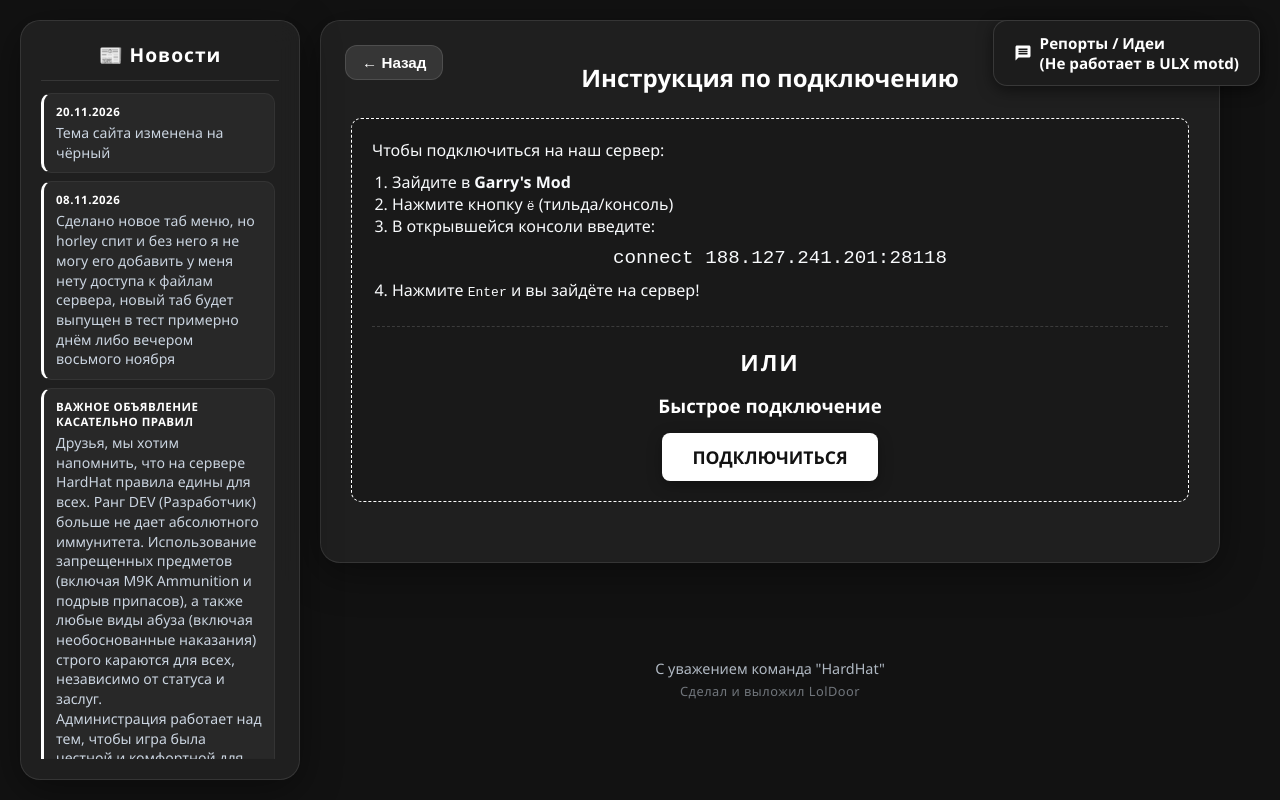
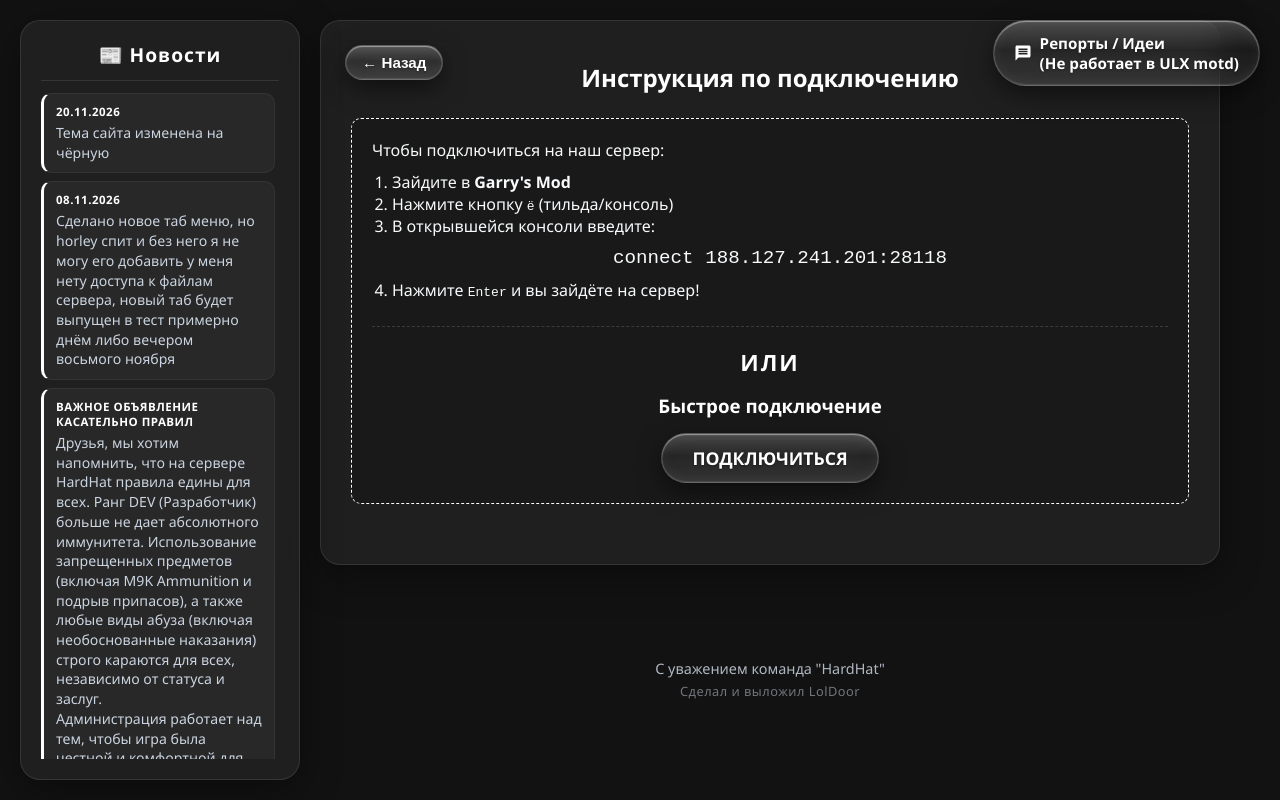
Before and after one commit to LolDoor/Stroy, a plain HTML site: page index.html in a window 1280 px wide. Both pictures are taken after a click on the button "Подключиться". Drawn offline with Linux system fonts and the light colour scheme.

Commit message:
Update index.html

```diff
--- a/index.html
+++ b/index.html
@@ -1,3 +1,4 @@
+
 <!DOCTYPE html>
 <html lang="ru">
 <head>
@@ -417,6 +418,60 @@
             .back-btn { top: 1rem; left: 1rem; }
             .beta-warning, .rules-notice { font-size: 0.85rem; }
         }
+
+        /* ============ LIQUID GLASS (стиль iOS) ============ */
+        button,
+        .back-btn,
+        .support-btn,
+        .news-toggle,
+        .glass-link {
+            background:
+                linear-gradient(180deg, rgba(255,255,255,0.20) 0%, rgba(255,255,255,0.04) 45%, rgba(255,255,255,0.10) 100%);
+            -webkit-backdrop-filter: blur(16px) saturate(180%);
+            backdrop-filter: blur(16px) saturate(180%);
+            border: 1px solid rgba(255, 255, 255, 0.18);
+            border-radius: 999px;
+            color: #fff;
+            text-shadow: 0 1px 2px rgba(0, 0, 0, 0.35);
+            box-shadow:
+                inset 0 1px 1px rgba(255, 255, 255, 0.45),
+                inset 0 -1px 1px rgba(255, 255, 255, 0.10),
+                inset 0 0 14px rgba(255, 255, 255, 0.06),
+                0 8px 24px rgba(0, 0, 0, 0.5);
+            transition: transform 0.3s cubic-bezier(0.34, 1.56, 0.64, 1),
+                        background 0.25s ease, box-shadow 0.25s ease;
+        }
+
+        button:hover,
+        .back-btn:hover,
+        .support-btn:hover,
+        .news-toggle:hover,
+        .glass-link:hover {
+            background:
+                linear-gradient(180deg, rgba(255,255,255,0.30) 0%, rgba(255,255,255,0.08) 45%, rgba(255,255,255,0.16) 100%);
+            box-shadow:
+                inset 0 1px 1px rgba(255, 255, 255, 0.6),
+                inset 0 -1px 1px rgba(255, 255, 255, 0.15),
+                inset 0 0 18px rgba(255, 255, 255, 0.10),
+                0 12px 30px rgba(0, 0, 0, 0.6);
+        }
+
+        button:active,
+        .back-btn:active,
+        .support-btn:active,
+        .news-toggle:active,
+        .glass-link:active {
+            transform: scale(0.96);
+        }
+
+        .glass-link {
+            display: inline-block;
+            padding: 12px 30px;
+            font-size: 1.1rem;
+            font-weight: bold;
+            text-decoration: none;
+        }
+        .glass-link:hover { transform: translateY(-2px); }
     </style>
 </head>
 <body>
@@ -425,10 +480,10 @@
 <aside class="news-sidebar" id="newsSidebar">
     <h2>📰 Новости</h2>
     <div class="news-list">
-	    <div class="news-item">
-			<div class="news-date">20.11.2026 </div>
-            <div class="news-text">Тема сайта изменена на чёрный</div>
-		</div>
+		<div class="news-item">
+            <div class="news-date">20.11.2026 </div>
+            <div class="news-text">Тема сайта изменена на чёрную</div>
+        </div>
 		<div class="news-item">
             <div class="news-date">08.11.2026 </div>
             <div class="news-text">Сделано новое таб меню, но horley спит и без него я не могу его добавить у меня нету доступа к файлам сервера, новый таб будет выпущен в тест примерно днём либо вечером восьмого ноября </div>
@@ -510,7 +565,7 @@
 			<div style="text-align: center; margin-top: 25px; padding-top: 20px; border-top: 1px dashed rgba(255, 255, 255, 0.15);">
 				<p style="font-size: 1.4rem; font-weight: bold; color: var(--accent-hover); margin-bottom: 15px; letter-spacing: 2px;">ИЛИ</p>
 				<h3 style="margin-bottom: 15px; color: #fff;">Быстрое подключение</h3>
-				<a href="steam://connect/188.127.241.201:28118" style="display: inline-block; padding: 12px 30px; font-size: 1.1rem; font-weight: bold; color: #121212; background-color: var(--accent-hover); border-radius: 8px; text-decoration: none; box-shadow: 0 4px 15px rgba(0, 0, 0, 0.3); transition: all 0.2s ease;">ПОДКЛЮЧИТЬСЯ</a>
+				<a href="steam://connect/188.127.241.201:28118" class="glass-link">ПОДКЛЮЧИТЬСЯ</a>
 			</div>
 		</div>
     </div>
```
